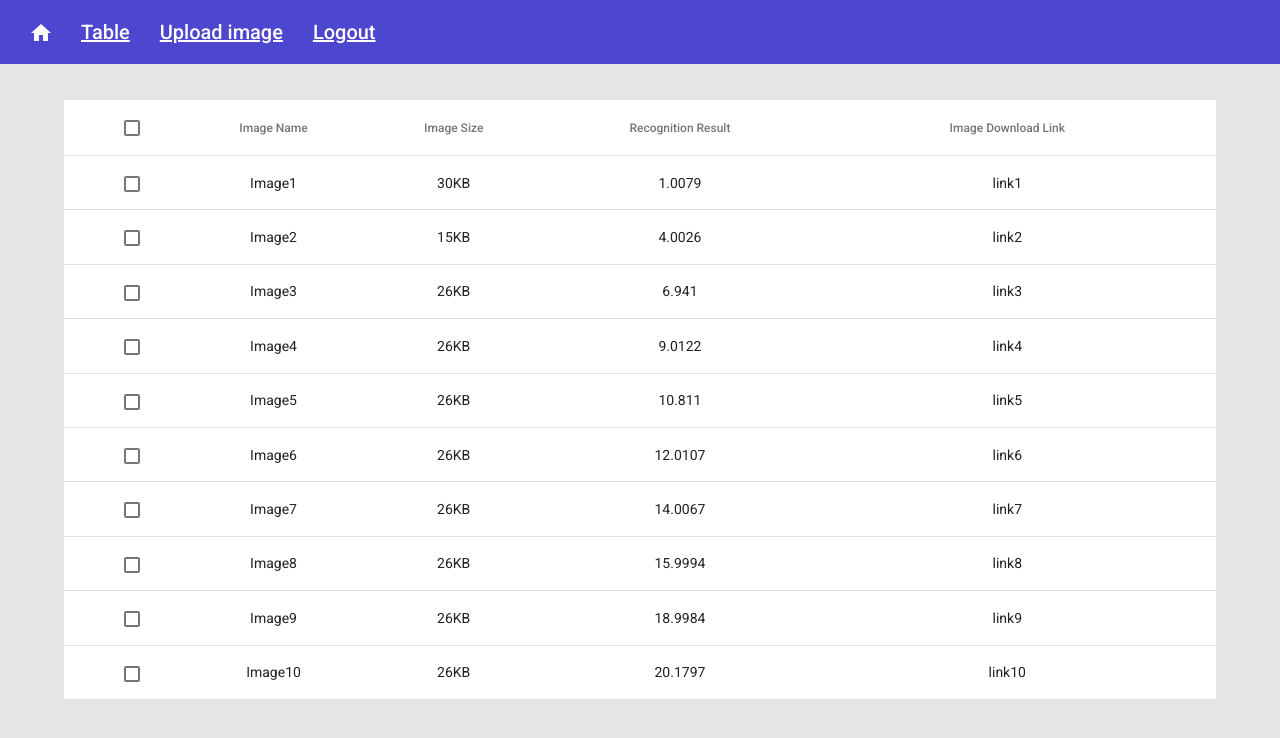
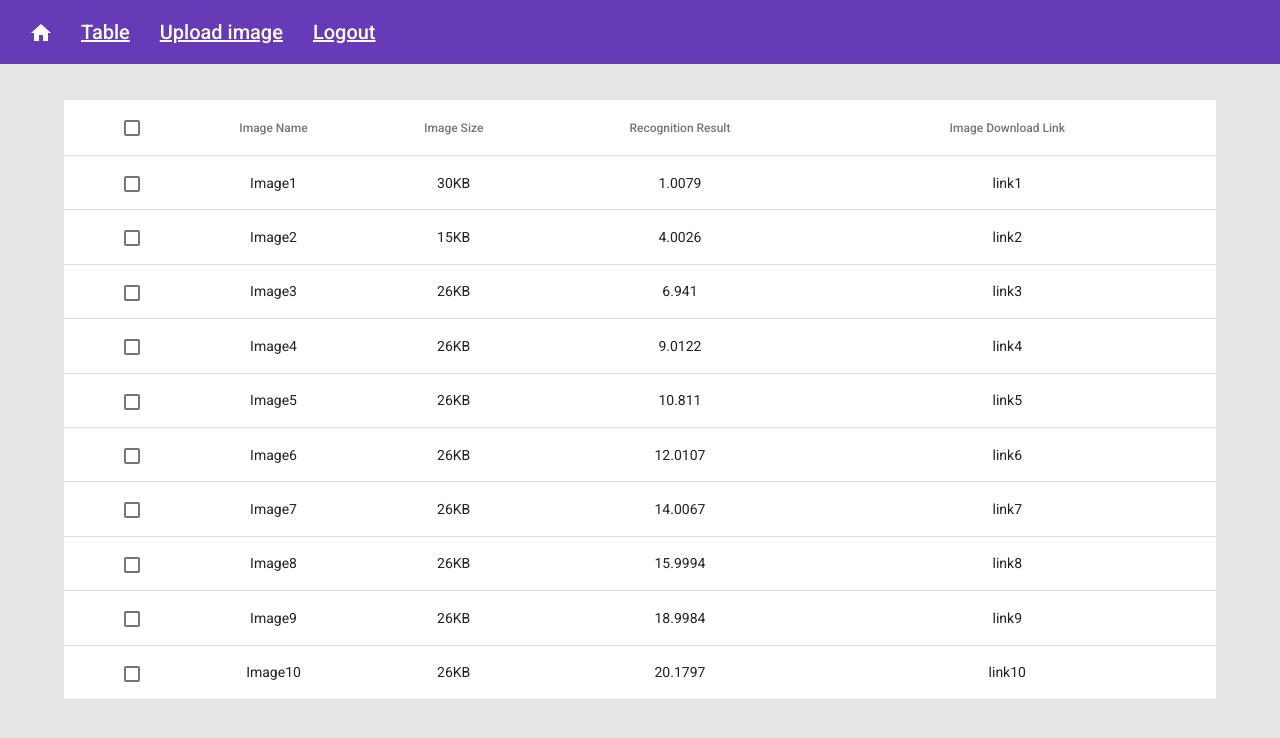
Before and after one commit to gabrielaburtan/ImageRecognitionWebApp, an Angular app in the folder fsd-app/: page /login in a window 1280 px wide. Both pictures are taken after typing "name@example.com", "Sample" into the empty fields and a click on the button "Login". Shown: the top 738 px of the page. Built offline with nearby package versions, Linux system fonts and the light colour scheme.

Commit message:
Changed the background color on navbar general pages.

```diff
--- a/fsd-app/src/app/app.component.html
+++ b/fsd-app/src/app/app.component.html
@@ -8,7 +8,7 @@
     </mat-toolbar>
 </div>
 <div *ngIf="router.url != '/login'">
-    <mat-toolbar class="mat-toolbar-general-page">
+    <mat-toolbar class="mat-toolbar-general-page" color="primary">
         <button mat-icon-button [routerLink]="'/login'" class="home-icon">
             <mat-icon>home</mat-icon>
           </button>
--- a/fsd-app/src/app/app.component.scss
+++ b/fsd-app/src/app/app.component.scss
@@ -5,7 +5,6 @@
 }
 
 .mat-toolbar-general-page{
-    background: #4d46ce;
     display: flex;
     justify-content: flex-start;
 }
```
